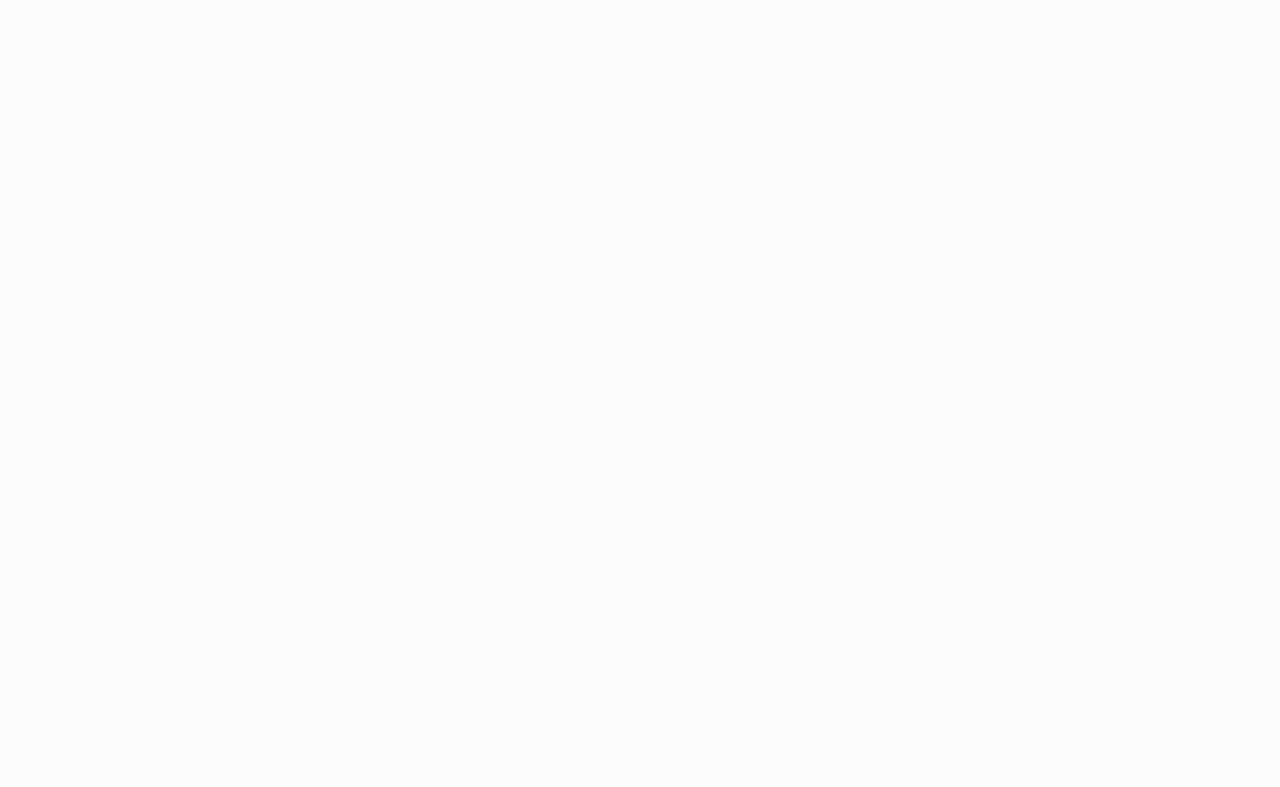
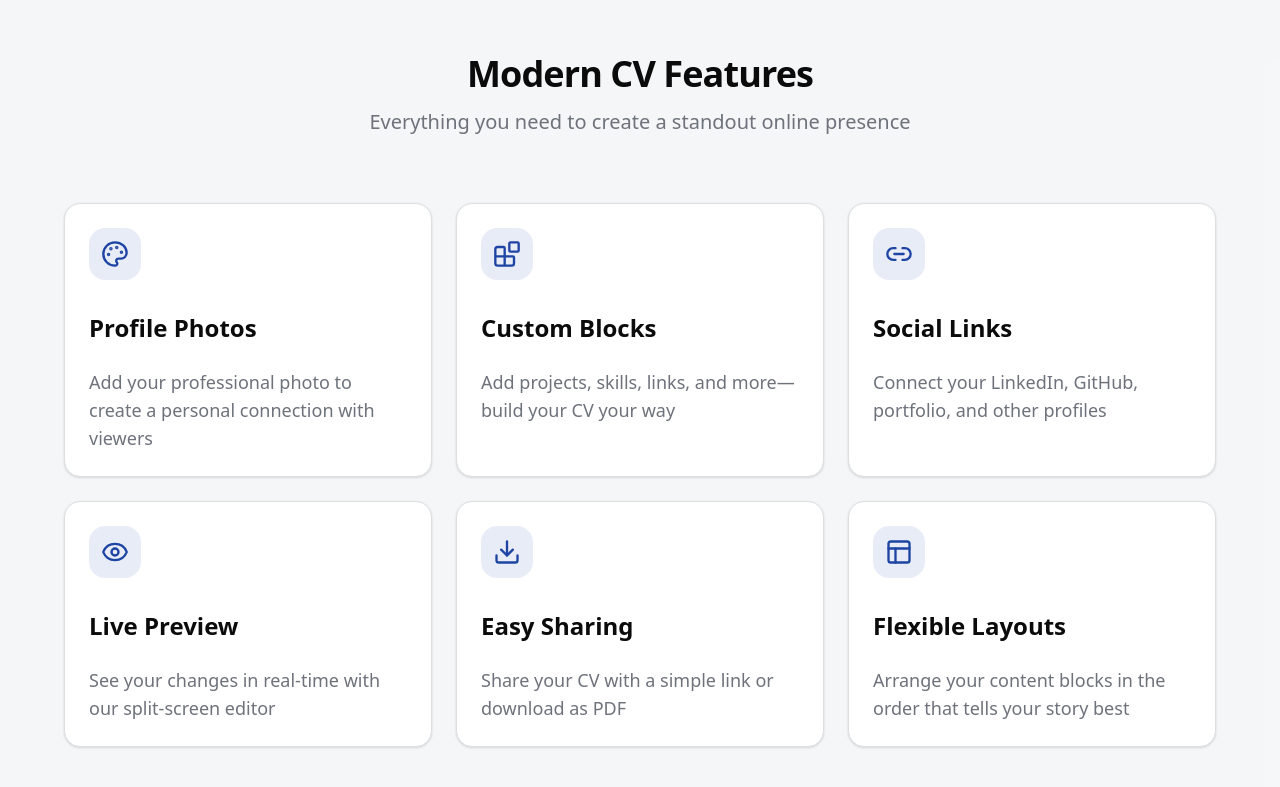
Before and after one commit to ythiago03/open-resume, a Next.js app: page / in a window 1280 px wide. Shown: the part 701-1488 px from the top of the page. Before the commit the page ends 800 px from the top, so only its background shows below. Built offline with nearby package versions, Linux system fonts and the light colour scheme.

Commit message:
feat(Home page.tsx): create features section

```diff
--- a/app/page.tsx
+++ b/app/page.tsx
@@ -1,8 +1,22 @@
 import Link from "next/link";
 
-import { Sparkles } from "lucide-react";
+import {
+	Blocks,
+	Download,
+	Eye,
+	Link2,
+	Palette,
+	PanelsTopLeft,
+	Sparkles,
+} from "lucide-react";
 
 import { Button } from "@/components/ui/button";
+import {
+	Card,
+	CardDescription,
+	CardHeader,
+	CardTitle,
+} from "@/components/ui/card";
 
 export default function Home() {
 	return (
@@ -20,7 +34,7 @@ export default function Home() {
 
 					<p className="text-lg md:text-xl text-pretty max-w-2xl mx-auto mb-6 leading-relaxed text-muted-foreground">
 						Create a stunning online CV with custom sections, profile photos,
-						and shareble links. More than a resume-it's your digital portfolio.
+						and shareble links. More than a resume—it's your digital portfolio.
 					</p>
 
 					<div className="flex flex-col justify-center sm:flex-row gap-4">
@@ -42,6 +56,92 @@ export default function Home() {
 					</div>
 				</div>
 			</section>
+
+			<section className="px-4 py-20 bg-muted/50">
+				<div className="container mx-auto">
+					<div className="mb-16 text-center">
+						<h2 className="text-3xl md:text-4xl mb-3 font-bold text-balance tracking-tight">
+							Modern CV Features
+						</h2>
+						<p className="text-lg md:text-xl text-pretty max-w-2xl mx-auto mb-6 leading-relaxed text-muted-foreground">
+							Everything you need to create a standout online presence
+						</p>
+					</div>
+
+					<div className="max-w-6xl grid grid-cols-2 md:grid-cols-3 gap-6 mx-auto">
+						<Card className="transition-shadow hover:shadow-lg">
+							<CardHeader>
+								<div className="p-3 w-fit mb-6 text-primary bg-primary/10 rounded-xl">
+									<Palette className="size-7" />
+								</div>
+								<CardTitle className="text-2xl mb-4">Profile Photos</CardTitle>
+								<CardDescription className="text-lg">
+									Add your professional photo to create a personal connection
+									with viewers
+								</CardDescription>
+							</CardHeader>
+						</Card>
+						<Card className="transition-shadow hover:shadow-lg">
+							<CardHeader>
+								<div className="p-3 w-fit mb-6 text-primary bg-primary/10 rounded-xl">
+									<Blocks className="size-7" />
+								</div>
+								<CardTitle className="text-2xl mb-4">Custom Blocks</CardTitle>
+								<CardDescription className="text-lg">
+									Add projects, skills, links, and more—build your CV your way{" "}
+								</CardDescription>
+							</CardHeader>
+						</Card>
+						<Card className="transition-shadow hover:shadow-lg">
+							<CardHeader>
+								<div className="p-3 w-fit mb-6 text-primary bg-primary/10 rounded-xl">
+									<Link2 className="size-7" />
+								</div>
+								<CardTitle className="text-2xl mb-4">Social Links</CardTitle>
+								<CardDescription className="text-lg">
+									Connect your LinkedIn, GitHub, portfolio, and other profiles
+								</CardDescription>
+							</CardHeader>
+						</Card>
+						<Card className="transition-shadow hover:shadow-lg">
+							<CardHeader>
+								<div className="p-3 w-fit mb-6 text-primary bg-primary/10 rounded-xl">
+									<Eye className="size-7" />
+								</div>
+								<CardTitle className="text-2xl mb-4">Live Preview</CardTitle>
+								<CardDescription className="text-lg">
+									See your changes in real-time with our split-screen editor
+								</CardDescription>
+							</CardHeader>
+						</Card>
+						<Card className="transition-shadow hover:shadow-lg">
+							<CardHeader>
+								<div className="p-3 w-fit mb-6 text-primary bg-primary/10 rounded-xl">
+									<Download className="size-7" />
+								</div>
+								<CardTitle className="text-2xl mb-4">Easy Sharing</CardTitle>
+								<CardDescription className="text-lg">
+									Share your CV with a simple link or download as PDF
+								</CardDescription>
+							</CardHeader>
+						</Card>
+						<Card className="transition-shadow hover:shadow-lg">
+							<CardHeader>
+								<div className="p-3 w-fit mb-6 text-primary bg-primary/10 rounded-xl">
+									<PanelsTopLeft className="size-7" />
+								</div>
+								<CardTitle className="text-2xl mb-4">
+									Flexible Layouts
+								</CardTitle>
+								<CardDescription className="text-lg">
+									Arrange your content blocks in the order that tells your story
+									best
+								</CardDescription>
+							</CardHeader>
+						</Card>
+					</div>
+				</div>
+			</section>
 		</main>
 	);
 }
```
